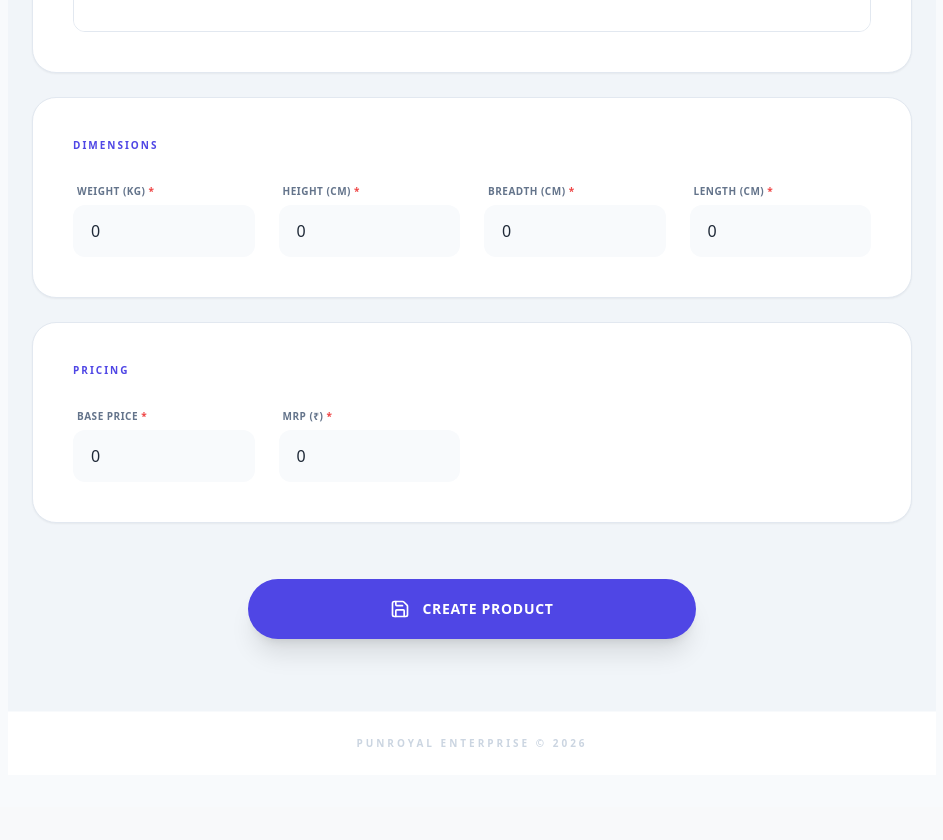
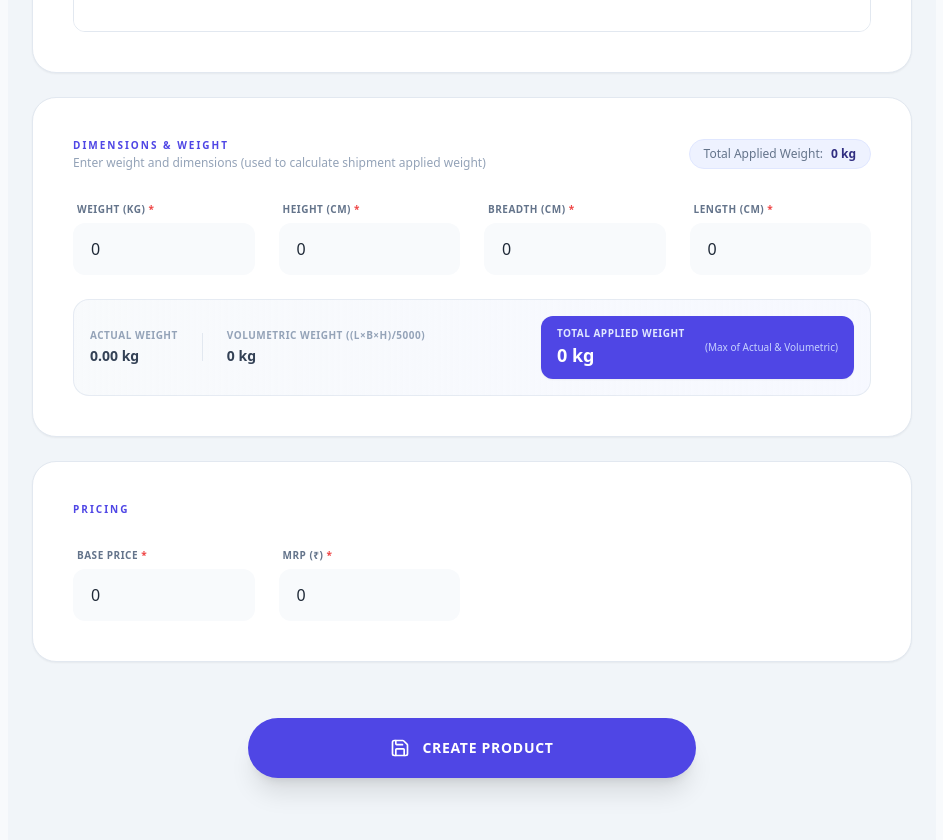
Before and after one commit to sunny-singh-96/Punroyal-Admin, a Next.js app: page /products/create in a window 1280 px wide. Shown: the part 1460-2300 px from the top of the page, without its empty margins (312-1255 px from the left). Before the commit the page ends 2267 px from the top, so only its background shows below. Built offline with nearby package versions, Linux system fonts and the light colour scheme; no server answers; sample sign-in values are in the browser's storage.

Commit message:
feat: add calculateAppliedWeight for frontend weight display on product create and edit pages

```diff
--- a/app/products/create/page.tsx
+++ b/app/products/create/page.tsx
@@ -93,6 +93,34 @@ type VariantData = {
   }[];
 };
 
+/**
+ * Calculates volumetric weight and applied (billable) weight based on actual weight and dimensions.
+ * Formula:
+ * Volumetric Weight (kg) = (Length * Breadth * Height) / 5000
+ * Applied Weight (kg) = Math.max(Actual Weight, Volumetric Weight)
+ * Note: Used only for frontend display to show total applied weight to user; NOT saved to database.
+ */
+export const calculateAppliedWeight = (
+  weight: number | string = 0,
+  length: number | string = 0,
+  breadth: number | string = 0,
+  height: number | string = 0
+) => {
+  const actualWeight = parseFloat(String(weight)) || 0;
+  const l = parseFloat(String(length)) || 0;
+  const b = parseFloat(String(breadth)) || 0;
+  const h = parseFloat(String(height)) || 0;
+
+  const volumetricWeight = Number(((l * b * h) / 5000).toFixed(3));
+  const appliedWeight = Number(Math.max(actualWeight, volumetricWeight).toFixed(3));
+
+  return {
+    actualWeight,
+    volumetricWeight,
+    appliedWeight,
+  };
+};
+
 // ---------- Component ----------
 export default function CreateProductPage() {
   const router = useRouter();
@@ -172,6 +200,15 @@ export default function CreateProductPage() {
   }
 
   const [errors, setErrors] = useState<ProductError>({});
+
+  const { volumetricWeight, appliedWeight } = useMemo(() => {
+    return calculateAppliedWeight(
+      form.weight,
+      form.length,
+      form.breadth,
+      form.height
+    );
+  }, [form.weight, form.length, form.breadth, form.height]);
 
   const fetchCommon = useCallback(async () => {
     try {
@@ -747,9 +784,20 @@ export default function CreateProductPage() {
 
         {/* Dimensions */}
         <div className="bg-white p-6 md:p-10 rounded-3xl shadow-sm border border-slate-200 space-y-6">
-          <h3 className="text-[10px] font-black text-indigo-600 uppercase tracking-[0.2em]">
-            Dimensions
-          </h3>
+          <div className="flex flex-col sm:flex-row sm:items-center sm:justify-between gap-3">
+            <div>
+              <h3 className="text-[10px] font-black text-indigo-600 uppercase tracking-[0.2em]">
+                Dimensions &amp; Weight
+              </h3>
+              <p className="text-xs text-slate-400 mt-0.5">
+                Enter weight and dimensions (used to calculate shipment applied weight)
+              </p>
+            </div>
+            <div className="inline-flex items-center gap-2 px-3.5 py-1.5 rounded-full bg-indigo-50 border border-indigo-100 text-xs text-indigo-700">
+              <span className="font-medium text-slate-500">Total Applied Weight:</span>
+              <span className="font-extrabold text-indigo-900">{appliedWeight} kg</span>
+            </div>
+          </div>
           <div className="grid grid-cols-1 sm:grid-cols-2 lg:grid-cols-4 gap-6">
             <div className="space-y-1">
               <label className="text-[10px] font-black text-slate-500 uppercase tracking-wider ml-1">
@@ -820,6 +868,43 @@ export default function CreateProductPage() {
               )}
             </div>
           </div>
+
+          {/* Applied Weight Summary Card (Frontend display only - Not saved to DB) */}
+          <div className="mt-4 p-4 rounded-2xl bg-gradient-to-r from-slate-50 to-indigo-50/50 border border-slate-200/80 flex flex-wrap items-center justify-between gap-4">
+            <div className="flex flex-wrap items-center gap-4 sm:gap-6">
+              <div>
+                <span className="block text-[10px] font-bold uppercase tracking-wider text-slate-400">
+                  Actual Weight
+                </span>
+                <span className="text-sm font-extrabold text-slate-700">
+                  {Number(form.weight || 0).toFixed(2)} kg
+                </span>
+              </div>
+              <div className="hidden sm:block h-7 w-px bg-slate-200" />
+              <div>
+                <span className="block text-[10px] font-bold uppercase tracking-wider text-slate-400">
+                  Volumetric Weight ((L×B×H)/5000)
+                </span>
+                <span className="text-sm font-extrabold text-slate-700">
+                  {volumetricWeight} kg
+                </span>
+              </div>
+            </div>
+
+            <div className="flex items-center gap-3 bg-indigo-600 px-4 py-2.5 rounded-xl text-white shadow-sm">
+              <div>
+                <span className="block text-[10px] font-bold uppercase tracking-wider text-indigo-100">
+                  Total Applied Weight
+                </span>
+                <span className="text-base sm:text-lg font-black leading-tight">
+                  {appliedWeight} kg
+                </span>
+              </div>
+              <span className="text-[10px] text-indigo-200 ml-2 hidden md:inline">
+                (Max of Actual &amp; Volumetric)
+              </span>
+            </div>
+          </div>
         </div>
 
         {/* Pricing */}
--- a/app/products/edit/[id]/page.tsx
+++ b/app/products/edit/[id]/page.tsx
@@ -119,6 +119,34 @@ type ApiMedia = {
   color_name?: string;
 };
 
+/**
+ * Calculates volumetric weight and applied (billable) weight based on actual weight and dimensions.
+ * Formula:
+ * Volumetric Weight (kg) = (Length * Breadth * Height) / 5000
+ * Applied Weight (kg) = Math.max(Actual Weight, Volumetric Weight)
+ * Note: Used only for frontend display to show total applied weight to user; NOT saved to database.
+ */
+export const calculateAppliedWeight = (
+  weight: number | string = 0,
+  length: number | string = 0,
+  breadth: number | string = 0,
+  height: number | string = 0
+) => {
+  const actualWeight = parseFloat(String(weight)) || 0;
+  const l = parseFloat(String(length)) || 0;
+  const b = parseFloat(String(breadth)) || 0;
+  const h = parseFloat(String(height)) || 0;
+
+  const volumetricWeight = Number(((l * b * h) / 5000).toFixed(3));
+  const appliedWeight = Number(Math.max(actualWeight, volumetricWeight).toFixed(3));
+
+  return {
+    actualWeight,
+    volumetricWeight,
+    appliedWeight,
+  };
+};
+
 // ---------- Component ----------
 export default function CreateProductPage() {
   const router = useRouter();
@@ -192,6 +220,15 @@ export default function CreateProductPage() {
   }
 
   const [errors, setErrors] = useState<ProductError>({});
+
+  const { volumetricWeight, appliedWeight } = useMemo(() => {
+    return calculateAppliedWeight(
+      form.weight,
+      form.length,
+      form.breadth,
+      form.height
+    );
+  }, [form.weight, form.length, form.breadth, form.height]);
 
   const fetchProduct = useCallback(async (id: string) => {
     try {
@@ -825,9 +862,20 @@ export default function CreateProductPage() {
 
         {/* Dimensions */}
         <div className="bg-white p-6 md:p-10 rounded-3xl shadow-sm border border-slate-200 space-y-6">
-          <h3 className="text-[10px] font-black text-indigo-600 uppercase tracking-[0.2em]">
-            Dimensions
-          </h3>
+          <div className="flex flex-col sm:flex-row sm:items-center sm:justify-between gap-3">
+            <div>
+              <h3 className="text-[10px] font-black text-indigo-600 uppercase tracking-[0.2em]">
+                Dimensions &amp; Weight
+              </h3>
+              <p className="text-xs text-slate-400 mt-0.5">
+                Enter weight and dimensions (used to calculate shipment applied weight)
+              </p>
+            </div>
+            <div className="inline-flex items-center gap-2 px-3.5 py-1.5 rounded-full bg-indigo-50 border border-indigo-100 text-xs text-indigo-700">
+              <span className="font-medium text-slate-500">Total Applied Weight:</span>
+              <span className="font-extrabold text-indigo-900">{appliedWeight} kg</span>
+            </div>
+          </div>
           <div className="grid grid-cols-1 sm:grid-cols-2 lg:grid-cols-4 gap-6">
             <div className="space-y-1">
               <label className="text-[10px] font-black text-slate-500 uppercase tracking-wider ml-1">
@@ -898,6 +946,43 @@ export default function CreateProductPage() {
               )}
             </div>
           </div>
+
+          {/* Applied Weight Summary Card (Frontend display only - Not saved to DB) */}
+          <div className="mt-4 p-4 rounded-2xl bg-gradient-to-r from-slate-50 to-indigo-50/50 border border-slate-200/80 flex flex-wrap items-center justify-between gap-4">
+            <div className="flex flex-wrap items-center gap-4 sm:gap-6">
+              <div>
+                <span className="block text-[10px] font-bold uppercase tracking-wider text-slate-400">
+                  Actual Weight
+                </span>
+                <span className="text-sm font-extrabold text-slate-700">
+                  {Number(form.weight || 0).toFixed(2)} kg
+                </span>
+              </div>
+              <div className="hidden sm:block h-7 w-px bg-slate-200" />
+              <div>
+                <span className="block text-[10px] font-bold uppercase tracking-wider text-slate-400">
+                  Volumetric Weight ((L×B×H)/5000)
+                </span>
+                <span className="text-sm font-extrabold text-slate-700">
+                  {volumetricWeight} kg
+                </span>
+              </div>
+            </div>
+
+            <div className="flex items-center gap-3 bg-indigo-600 px-4 py-2.5 rounded-xl text-white shadow-sm">
+              <div>
+                <span className="block text-[10px] font-bold uppercase tracking-wider text-indigo-100">
+                  Total Applied Weight
+                </span>
+                <span className="text-base sm:text-lg font-black leading-tight">
+                  {appliedWeight} kg
+                </span>
+              </div>
+              <span className="text-[10px] text-indigo-200 ml-2 hidden md:inline">
+                (Max of Actual &amp; Volumetric)
+              </span>
+            </div>
+          </div>
         </div>
 
         {/* Pricing */}
```
